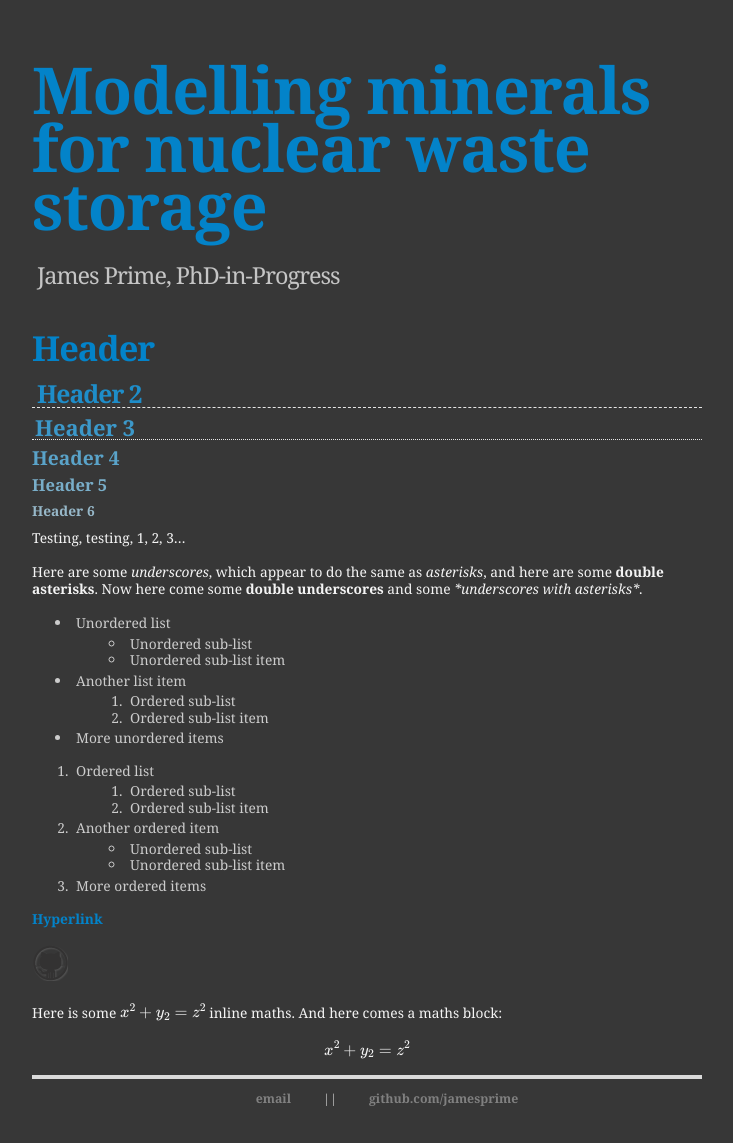
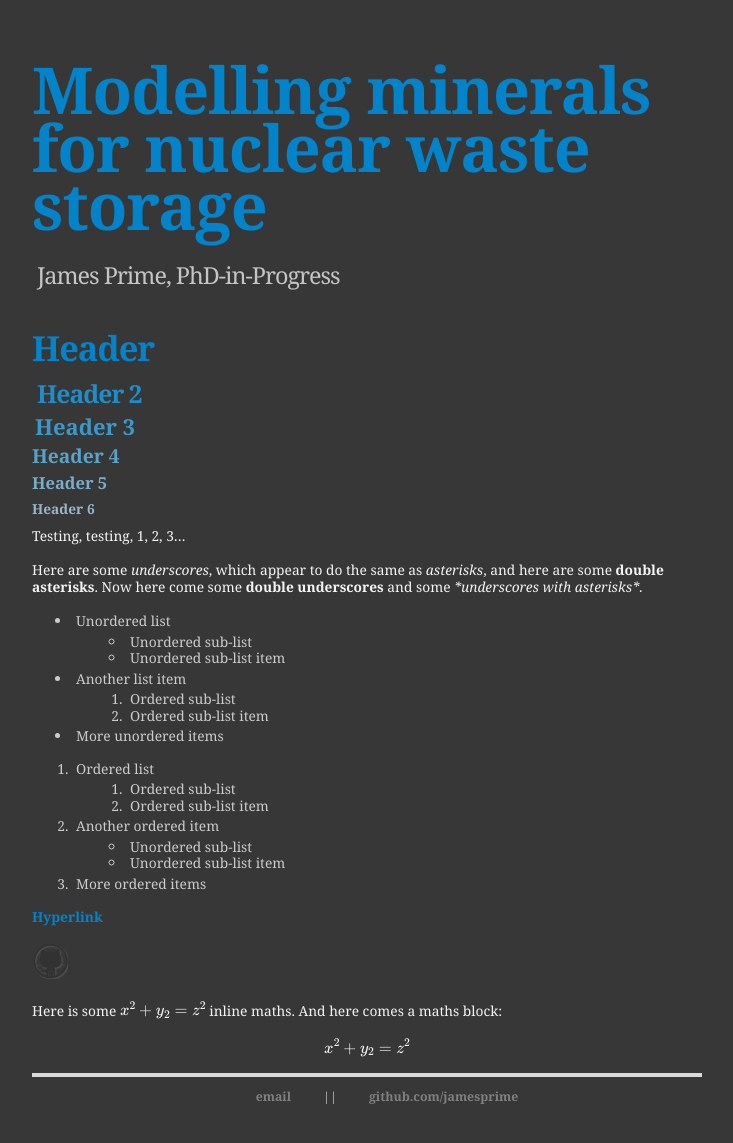
Before and after one commit to jamesprime/jamesprime.github.io, a Jekyll site: the page built from _pages/test/index.md, in a window 1280 px wide. Shown: the whole page, without its empty margins (273-1006 px from the left). Built offline with Jekyll 4.4.1, drawn with Linux system fonts in a browser that asks for light colours; nearby versions of some CDN libraries; formulas are drawn with MathJax 3.

Commit message:
Updated _sass/uberduper.scss
Commented out border-bottom stylings for h2 and h3

```diff
--- a/_sass/uberduper.scss
+++ b/_sass/uberduper.scss
@@ -31,7 +31,7 @@ h1 {
 }
 
 h2 {
-    border-bottom: 1px dashed #e5e5e5;
+    // border-bottom: 1px dashed #e5e5e5;
     color: #1E8DC9;
     font-size: 1.8em; // Originally 1.7em; default is 1.5em
     font-weight: bold;
@@ -41,7 +41,7 @@ h2 {
 }
 
 h3 {
-    border-bottom: 1px dotted #e5e5e5;
+    // border-bottom: 1px dotted #e5e5e5;
     color: #3C98C9; // Originally #fba919
     font-size: 1.6em; // Originally 1.4em; default is 1.17em
     font-weight: bold;
```
